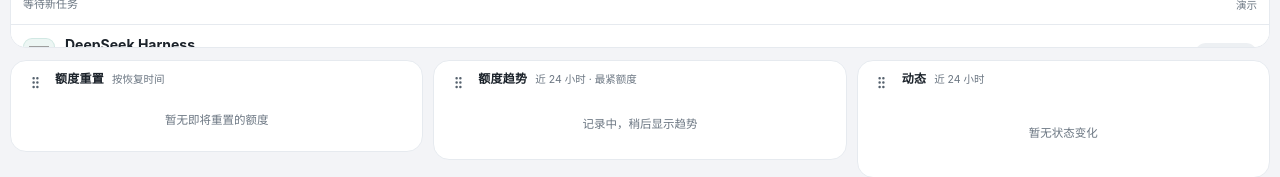
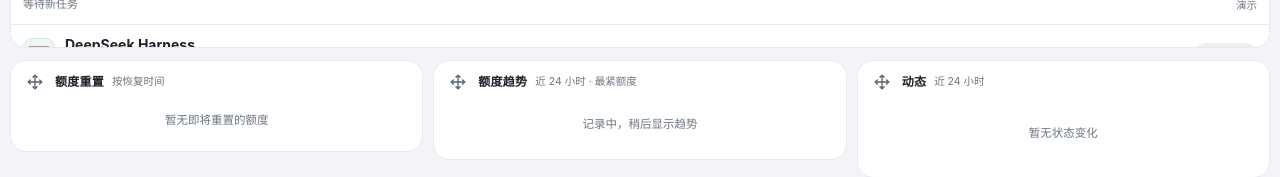
Before and after one commit to Andromedahk/ai-watch-panel, a React (Vite) app: page / in a window 1280 px wide. Shown: the part 548-725 px from the top of the page. Built offline with nearby package versions, Linux system fonts and the light colour scheme; grey boxes are pictures that could not be loaded.

Commit message:
fix(ui): align lower-panel move handles with headings

```diff
--- a/src/view/insights.tsx
+++ b/src/view/insights.tsx
@@ -1,6 +1,6 @@
 // Lower-half panels keep their full contents in a separate vertical scroller.
 import { useEffect, useLayoutEffect, useRef, useState, type CSSProperties, type HTMLAttributes, type ReactNode, type RefObject } from 'react';
-import { GripVertical, RefreshCw } from 'lucide-react';
+import { Move, RefreshCw } from 'lucide-react';
 import { useI18n } from '../i18n';
 import { DAY, type Journal, type JournalEvent } from '../journal';
 import type { InsightId, Insights, ProviderId } from '../types';
@@ -247,7 +247,7 @@ export function InsightsArea({ insights, order, onOrder, sortingDisabled, onSort
           const delta = event.key === 'ArrowUp' ? -columns : event.key === 'ArrowDown' ? columns : (event.key === 'ArrowLeft' ? -1 : 1) * (document.documentElement.dir === 'rtl' ? -1 : 1);
           const target = Math.max(0, Math.min(ids.length - 1, index + delta));
           if (target !== index) { const next = [...ids]; next.splice(index, 1); next.splice(target, 0, id); saveVisibleOrder(next); }
-        }}><GripVertical aria-hidden="true" /></button>;
+        }}><Move aria-hidden="true" /></button>;
       const panelProps = { ...props, sortProps, sortHandle };
       return id === 'timeline' ? <Timeline key={id} {...panelProps} /> : id === 'resets' ? <Resets key={id} {...panelProps} />
         : id === 'trend' ? <Trend key={id} {...panelProps} /> : <Mascot key={id} {...panelProps} />;
--- a/src/view/skins.css
+++ b/src/view/skins.css
@@ -573,10 +573,10 @@ legend { margin-bottom: 8px; padding: 0; font-size: 13px; font-weight: 600; colo
 .insight { --ink: color-mix(in oklch, var(--accent, var(--text)) var(--ink-mix), var(--ink-base)); position: relative; min-height: 0; display: flex; flex-direction: column; gap: 6px; padding: 9px 12px 10px; overflow: hidden; border: 1px solid var(--line); border-radius: 16px; background: var(--surface); }
 .skin-dial .insight { border: 0; border-radius: var(--radius); box-shadow: 0 1px 0 var(--line), 0 6px 16px -12px #0006; }
 .skin-party .insight { border-radius: var(--radius); box-shadow: inset 0 0 0 1px var(--line); border: 0; }
-.insight > header { flex: none; display: flex; align-items: baseline; gap: 8px; }
+.insight > header { flex: none; display: flex; align-items: center; gap: 8px; }
 .insight-sort-handle { flex: none; align-self: center; display: grid; place-items: center; width: 24px; height: 24px; padding: 0; border: 0; border-radius: 7px;
   color: var(--muted); background: var(--raised); cursor: grab; touch-action: none; }
-.insight-sort-handle svg { width: 15px; height: 15px; pointer-events: none; }
+.insight-sort-handle svg { display: block; width: 16px; height: 16px; pointer-events: none; }
 .insight-sort-handle:hover { color: var(--text); background: var(--button-hover); }
 .insight-sort-handle:active { cursor: grabbing; }
 .insight-sort-handle:disabled, .insight-sort-handle[aria-disabled="true"] { opacity: .4; cursor: default; }
```
Also changed, not shown: 2 other files (tests, documents, lock files or other folders).
